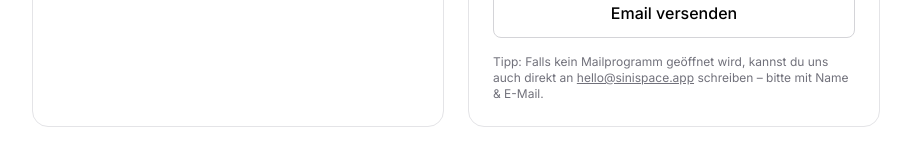
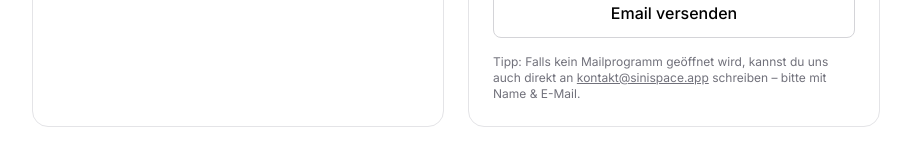
Before and after one commit to sakasolutions/sinispace, a Next.js app: page /payment in a window 1280 px wide. Shown: the part 561-719 px from the top of the page, without its empty margins (184-1095 px from the left). Built offline with nearby package versions, Linux system fonts and the light colour scheme.

Commit message:
änderung zahlung

```diff
--- a/app/payment/page.tsx
+++ b/app/payment/page.tsx
@@ -4,8 +4,8 @@
 import { useMemo, useState } from "react";
 import Link from "next/link";
 
-const STRIPE_CHECKOUT_URL = "https://buy.stripe.com/6oU6oI6vW2jLfrudeJawo04";
-const OWNER_EMAIL = "hello@sinispace.app"; // <-- deine Empfangsadresse
+const STRIPE_CHECKOUT_URL = "https://buy.stripe.com/bJe3cw3jKcYpenq7Upawo06";
+const OWNER_EMAIL = "kontakt@sinispace.app"; // <-- deine Empfangsadresse
 
 export default function PaymentPage() {
   const [name, setName] = useState("");
```
Also changed, not shown: anleitung.txt.
